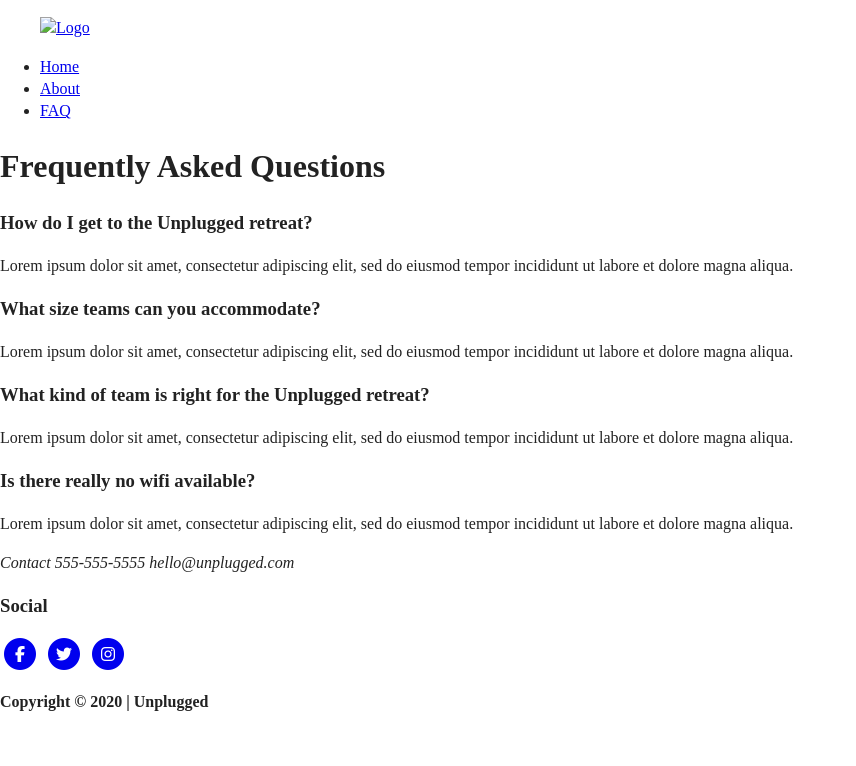
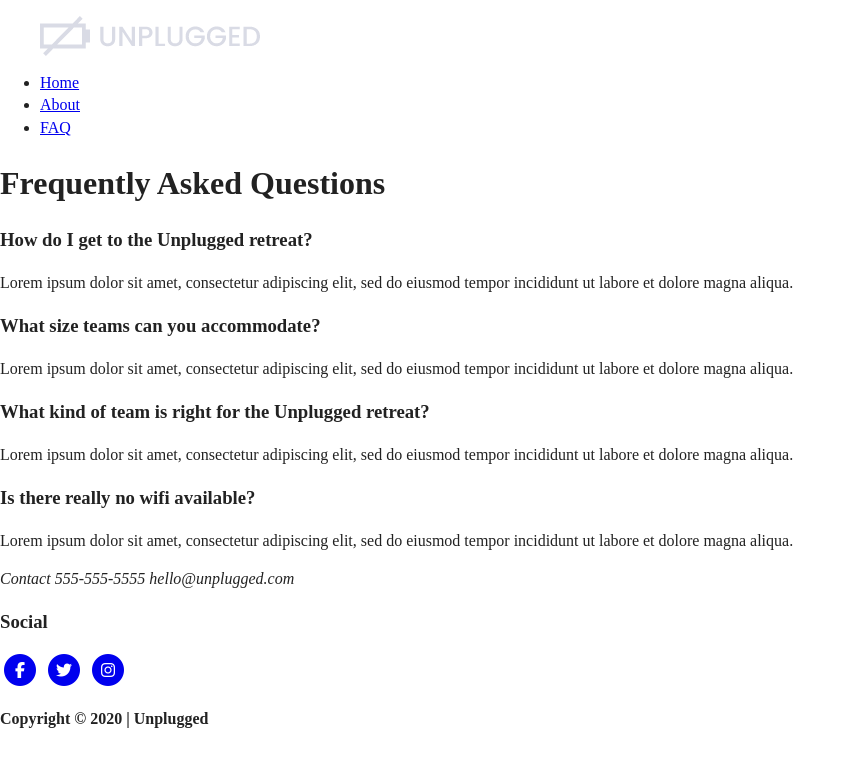
Before and after one commit to latashahussey/unplugged-2020, a plain HTML site: page faq/index.html in a window 1280 px wide. Shown: the whole page, without its empty margins (0-856 px from the left). Drawn offline with nearby package versions, Linux system fonts and the light colour scheme.

Commit message:
Added page content

```diff
--- a/faq/index.html
+++ b/faq/index.html
@@ -1,9 +1,9 @@
 <!doctype html>
-<html class="no-js" lang="">
+<html class="no-js" lang="en">
 
 <head>
   <meta charset="utf-8">
-  <title></title>
+  <title>FAQs | Unplugged</title>
   <meta name="description" content="">
   <meta name="viewport" content="width=device-width, initial-scale=1">
 
@@ -25,7 +25,7 @@
     <div class="content-wrapper">
       <figure>
         <a href="/">
-          <img class="logo" src="img/unplugged-logo.png" alt="Logo">
+          <img class="logo" src="../img/unplugged-logo.png" alt="Logo">
         </a>
       </figure>
       <div class="header-divider"></div>
```
